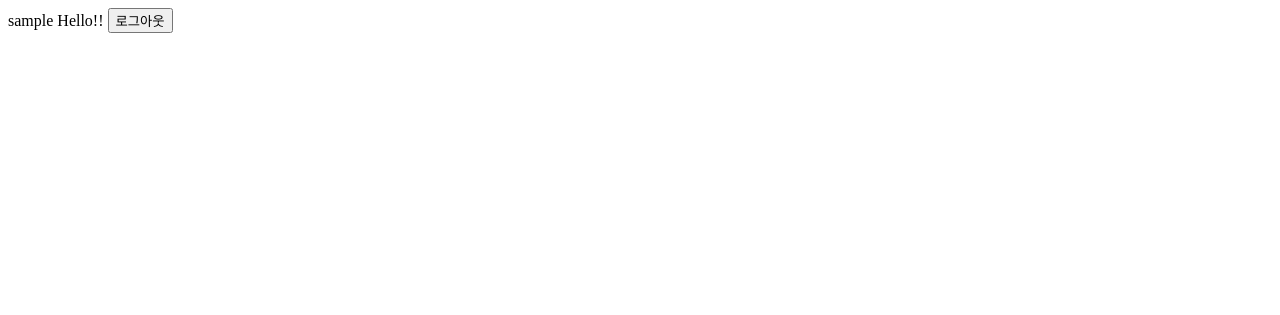
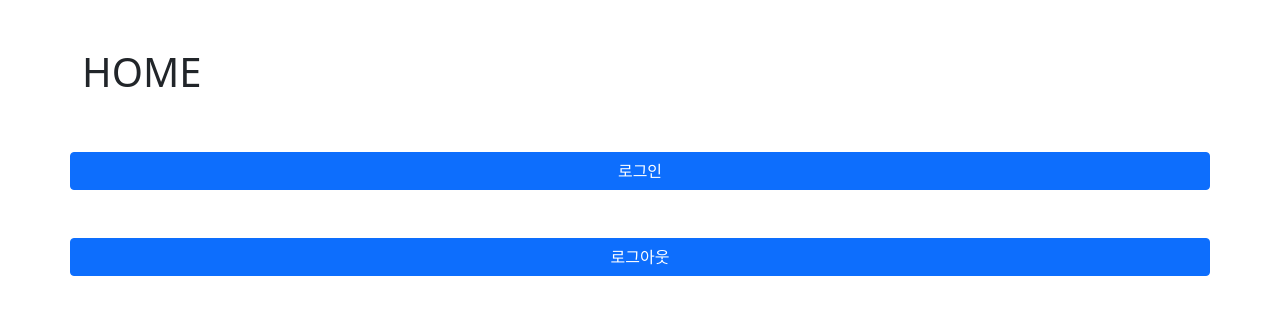
Before and after one commit to clown15/Flask_web, a Flask app: page / in a window 1280 px wide. Shown: the top 315 px of the page. Run offline with Flask 2, Linux system fonts and the light colour scheme; a user stored in the database is signed in; some libraries are stand-ins or nearby versions.

Commit message:
feat login api using JWT

```diff
--- a/api_v1/user.py
+++ b/api_v1/user.py
@@ -1,9 +1,11 @@
 from . import api
 from flask import jsonify,request,session
 from models import User,db
+from flask_jwt import jwt_required
 
 #  __init__ 폴더안에 있는 api 호출
 @api.route('/users', methods=['GET','POST'])
+@jwt_required()
 def users():
     if request.method == 'POST':
         # form사용시
--- a/app.py
+++ b/app.py
@@ -11,7 +11,7 @@
 app = Flask(__name__)
 app.register_blueprint(api_v1,url_prefix='/api/v1')
 # view부분
-@app.route("/register/",methods=['GET','POST'])
+@app.route("/register",methods=['GET','POST'])
 def register():
     form = RegisterForm()
     if form.validate_on_submit():
@@ -35,7 +35,7 @@
 
     return render_template("register.html",form=form)
 
-@app.route("/login/",methods=['GET','POST'])
+@app.route("/login",methods=['GET','POST'])
 def login():
     # 이미 로그인 했을경우
     if 'user' in session:
@@ -54,16 +54,18 @@
 
     return render_template('login.html',form=form)
 
-@app.route("/logout/")
+@app.route("/logout")
 def logout():
     session.pop('user',None)
     return redirect('/')
 
 @app.route("/")
-def hello_world():
-    if 'user' in session:
-        return render_template("hello.html",user=session['user'])
-    return render_template("hello.html")
+# def hello_world():
+#     if 'user' in session:
+#         return render_template("hello.html",user=session['user'])
+#     return render_template("hello.html")
+def home():
+    return render_template("home.html")
 
 # 직접 실행한 경우
 if __name__ == "__main__":
@@ -89,10 +91,14 @@
     db.create_all()
 
     def authenticate(username,password):
-        user = User.query.filter(user.id==username).first()
+        user = User.query.filter(User.id==username).first()
         if user.password == password:
             return user
 
-    jwt = JWT(app,authenticate)
+    def identity(paylod):
+        userid = paylod['identity']
+        return User.query.filter(User.id==userid).first()
+
+    jwt = JWT(app,authenticate,identity)
 
     app.run(host='0.0.0.0',port='5000',debug=True)
--- /dev/null
+++ b/templates/home.html
@@ -0,0 +1,73 @@
+<html lang="ko">
+    <head>
+        <!-- Required meta tags -->
+        <meta charset="utf-8">
+        <meta name="viewport" content="width=device-width, initial-scale=1">
+
+        <!-- Bootstrap CSS -->
+        <link href="https://cdn.jsdelivr.net/npm/bootstrap@5.0.2/dist/css/bootstrap.min.css" rel="stylesheet" integrity="sha384-EVSTQN3/azprG1Anm3QDgpJLIm9Nao0Yz1ztcQTwFspd3yD65VohhpuuCOmLASjC" crossorigin="anonymous">
+
+        <!-- Bootstrap JS -->
+        <script src="https://cdn.jsdelivr.net/npm/@popperjs/core@2.9.2/dist/umd/popper.min.js" integrity="sha384-IQsoLXl5PILFhosVNubq5LC7Qb9DXgDA9i+tQ8Zj3iwWAwPtgFTxbJ8NT4GN1R8p" crossorigin="anonymous"></script>
+        <script src="https://cdn.jsdelivr.net/npm/bootstrap@5.0.2/dist/js/bootstrap.min.js" integrity="sha384-cVKIPhGWiC2Al4u+LWgxfKTRIcfu0JTxR+EQDz/bgldoEyl4H0zUF0QKbrJ0EcQF" crossorigin="anonymous"></script>
+        <!-- jquery -->
+        <script src="https://code.jquery.com/jquery-3.6.0.min.js" integrity="sha256-/xUj+3OJU5yExlq6GSYGSHk7tPXikynS7ogEvDej/m4=" crossorigin="anonymous"></script>
+        <!-- jquery cookie cdn -->
+        <script src="https://cdnjs.cloudflare.com/ajax/libs/jquery-cookie/1.4.1/jquery.cookie.min.js"></script>
+
+        <script>
+            $(document).ready(function () {
+                if($.cookie('access_token')){
+                    $("#login-div").hide();
+                    $("#logout-div").show();
+                    $.ajax({
+                        url:'/api/v1/users',
+                        contentType:'application/json',
+                        method:'GET',
+                        beforeSend:function (xhr) {
+                            xhr.setRequestHeader('Authorization','JWT '+$.cookie('access_token'));
+                        },
+                        success:function(data) {
+                            var text="";
+                            $.each(data,function(index,item){
+                                text+="id: "+item.id+"<br/>";
+                            });
+                            $("#content").html(text);
+                        },
+                        error:function(data) {
+                            console.log(data);
+                            window.location='/login';
+                        }
+                    });
+                }else {
+                    $("#login-div").show();
+                    $("#logout-div").hide();
+                }
+            });
+
+            function logout() {
+                // 쿠키생성시 경로를 지정했으면 삭제시에도 경로를 넣어둬야됨
+                if($.removeCookie('access_token')) {
+                    window.location='/';
+                }
+
+            }
+
+        </script>
+    </head>
+    <body>
+        <div class="container">
+            <div class="row mt-5">
+                <h1>HOME</h1>
+            </div>
+            <div class="row mt-5" id="login-div">
+                <button class="btn btn-primary" onClick="location.href='login';">로그인</button>
+            </div>
+            <div class="row mt-5" id="logout-div">
+                <button class="btn btn-primary" onClick="logout();">로그아웃</button>
+            </div>
+            <div class="row mt-5" id="content">
+            </div>
+        </div>
+    </body>
+</html>
```
Also changed, not shown: templates/login.html (+6 -2 lines).
